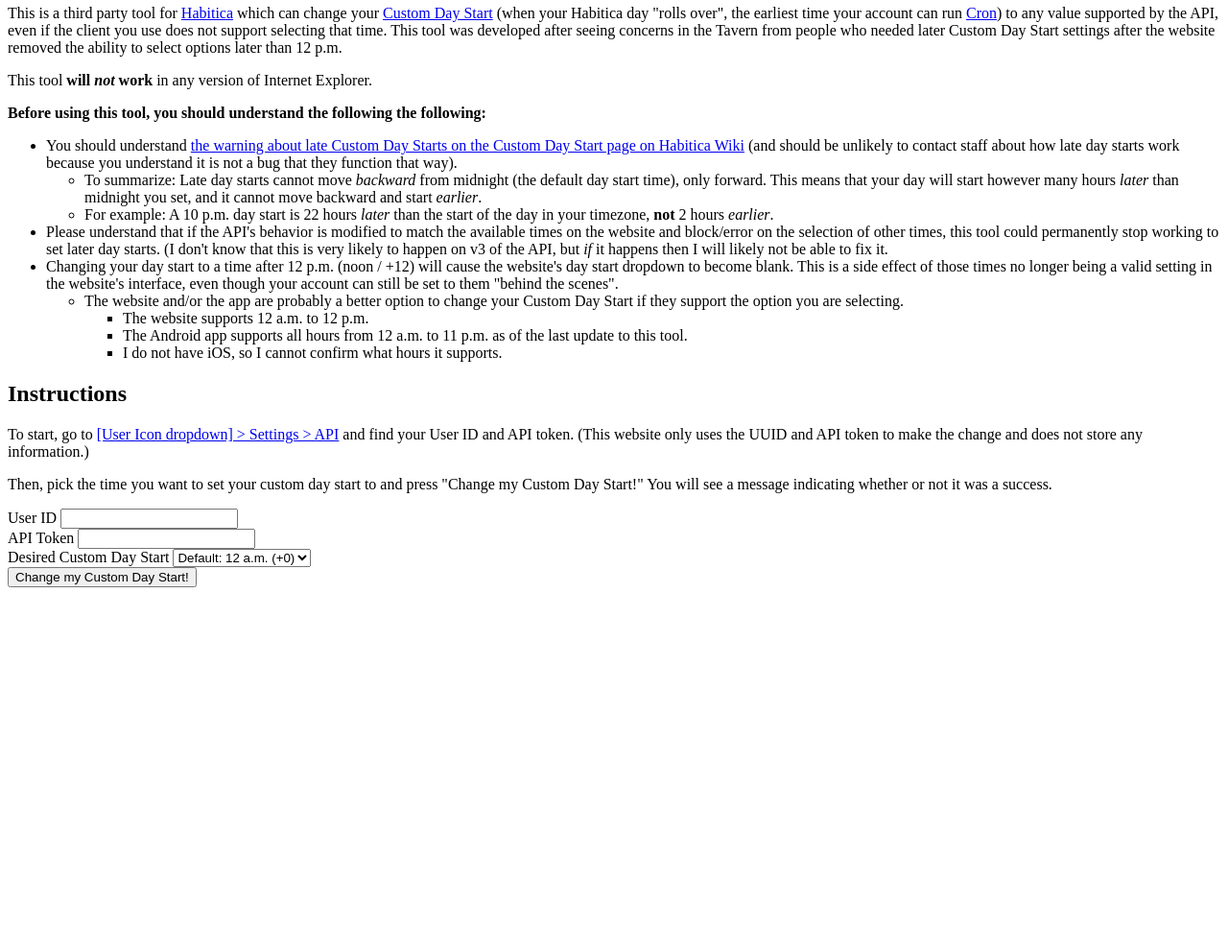
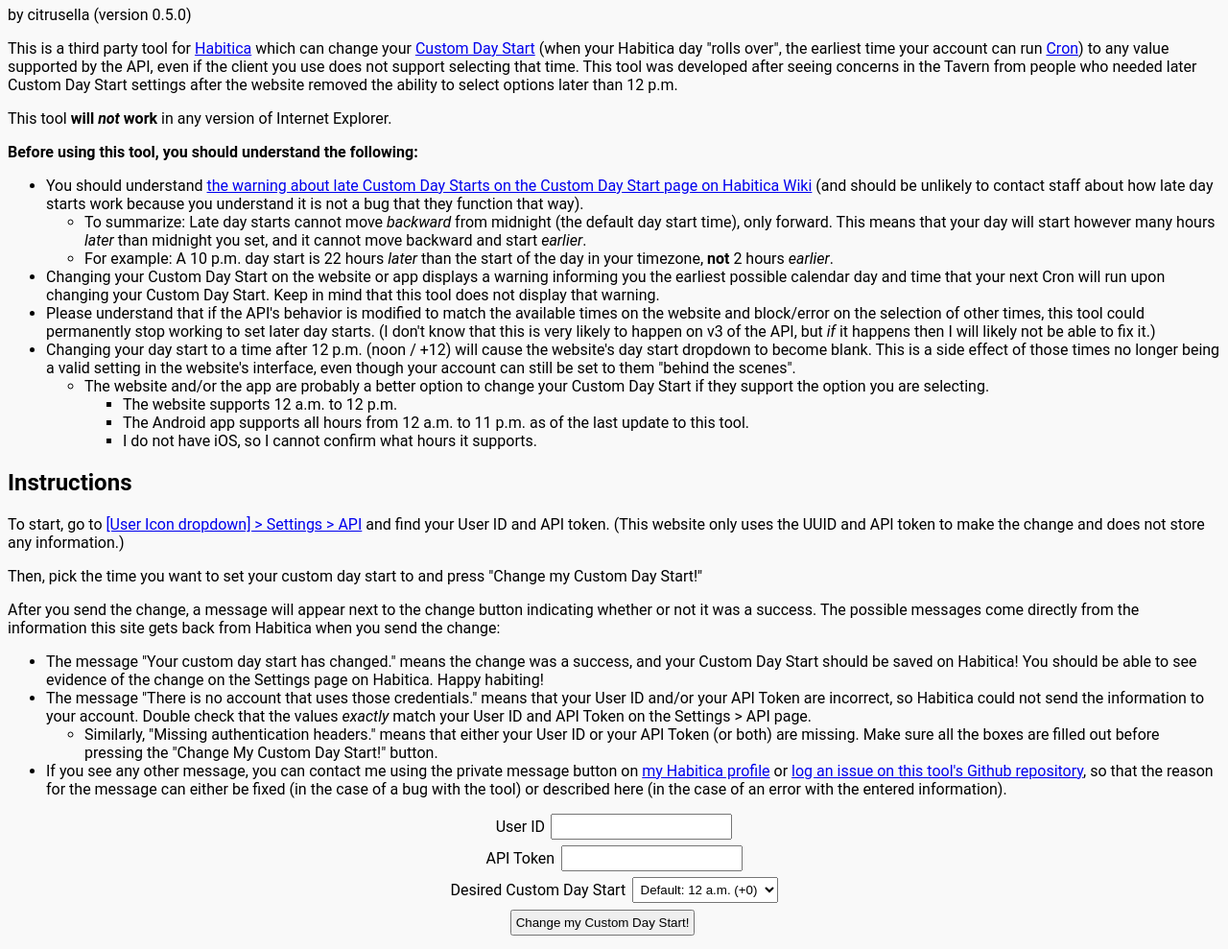
Before and after one commit to citrusella/Any-Day-Start-Setter, a plain HTML site: page index.html in a window 1280 px wide. Shown: the part 75-1064 px from the top of the page at 96% size. Before the commit the page ends 800 px from the top, so only its background shows below. Drawn offline with Linux system fonts and the light colour scheme.

Commit message:
CSS updates
Still needs positioning work but wanted to put what's working locally online to see if it survives

```diff
--- /dev/null
+++ b/index.css
@@ -0,0 +1,38 @@
+body {
+	background-color: #F9F9F9;
+	font-family: Roboto, sans-serif;
+}
+#message {
+	margin-left: 16px;
+	padding: 4px;
+
+}
+.failure {
+	border: 2px solid #F23035;
+	border-radius: 4px;
+}
+.success {
+	border: 2px solid #1CA372;
+	border-radius: 4px;
+}
+#submit, #cds, #apiToken, #uuid {
+	padding: 4px;
+}
+label {
+	padding-right: 0.4em;
+}
+form {
+	display: flex;
+	min-width: 440px;
+	flex-flow: column wrap;
+	align-items: center;
+}
+.field {
+	display: flex;
+	padding-bottom: 0.4em;
+	align-items: center;
+}
+.subitem {
+	flex-grow: 1;
+	align-content: space-between;
+}
--- a/index.html
+++ b/index.html
@@ -3,13 +3,15 @@
 <head>
 <meta charset="utf-8">
 <title>Any Day Start Setter for Habitica</title>
+<link href="index.css" rel="stylesheet" type="text/css">
 </head>
 <body>
 <h1>Any Day Start Setter for Habitica</h1>
+<div id="bylineAndVer">by citrusella (version 0.5.0)</div>
 <p>This is a third party tool for <a href="https://habitica.com" target="_blank">Habitica</a> which can change your <a href="https://habitica.fandom.com/wiki/Custom_Day_Start" target="_blank">Custom Day Start</a> (when your Habitica day "rolls over", the earliest time your account can run <a href="https://habitica.fandom.com/wiki/Cron" target="_blank">Cron</a>) to any value supported by the API, even if the client you use does not support selecting that time.
 This tool was developed after seeing concerns in the Tavern from people who needed later Custom Day Start settings after the website removed the ability to select options later than 12 p.m.</p>
 <p>This tool <strong>will <em>not</em> work</strong> in any version of Internet Explorer.</p>
-<p><strong>Before using this tool, you should understand the following the following:</strong></p>
+<p><strong>Before using this tool, you should understand the following:</strong></p>
 <ul>
 <li>You should understand <a href="https://habitica.fandom.com/wiki/Custom_Day_Start#Examples_and_a_Warning_about_Late_Custom_Day_Start_Times" target="_blank">the warning about late Custom Day Starts on the Custom Day Start page on Habitica Wiki</a> (and
 should be unlikely to contact staff about how late day starts work because you understand it is not a bug that they function that way).<ul>
@@ -18,9 +20,13 @@ should be unlikely to contact staff about how late day starts work because you u
 	start of the day in your timezone, <strong>not</strong> 2 hours <em>earlier</em>.</li>
 </ul>
 	</li>
+<li>Changing your Custom Day Start on the website or app displays a warning
+informing you the earliest possible calendar day and time that your next Cron
+will run upon changing your Custom Day Start. Keep in mind that this tool does
+not display that warning.</li>
 <li>Please understand that if the API's behavior is modified to match the available times on the website and block/error on the selection of other times,
 this tool could permanently stop working to set later day starts. (I don't know that this is very likely to happen on v3 of the API, but
-	<em>if</em> it happens then I will likely not be able to fix it.</li>
+	<em>if</em> it happens then I will likely not be able to fix it.)</li>
 <li>Changing your day start to a time after 12 p.m. (noon / +12) will cause the website's day start dropdown to become blank. This is a side effect of those times no longer being a valid setting in the website's interface, even though your account can still be set to them "behind the scenes".<ul>
 	<li>The website and/or the app are probably a better option to change your
 	Custom Day Start if they support the option you are selecting.<ul>
@@ -35,14 +41,35 @@ this tool could permanently stop working to set later day starts. (I don't know
 </ul>
 <h2>Instructions</h2>
 <p>To start, go to <a href="https://habitica.com/user/settings/api" target="_blank">[User Icon dropdown] &gt; Settings &gt; API</a> and find your User ID and API token. (This website only uses the UUID and API token to make the change and does not store any information.)</p>
-<p>Then, pick the time you want to set your custom day start to and press "Change my Custom Day Start!" You will see a message indicating whether or not it was a success.</p>
+<p>Then, pick the time you want to set your custom day start to and press "Change my Custom Day Start!"</p>
+<p>After you send the change, a message will appear next to the change button
+indicating whether or not it was a success. The possible messages come directly
+from the information this site gets back from Habitica when you send the change:</p>
+<ul>
+	<li>The message "Your custom day start has changed." means the change was a
+	success, and your Custom Day Start should be saved on Habitica! You should be
+	able to see evidence of the change on the Settings page on Habitica. Happy
+	habiting!</li>
+	<li>The message "There is no account that uses those credentials." means
+	that your User ID and/or your API Token are incorrect, so Habitica could not
+	send the information to your account. Double check that the values <em>
+	exactly</em> match your User ID and API Token on the Settings &gt; API page.<ul>
+		<li>Similarly, "Missing authentication headers." means that either your
+		User ID or your API Token (or both) are missing. Make sure all the
+		boxes are filled out before pressing the "Change My Custom Day Start!"
+		button.</li>
+	</ul>
+	</li>
+	<li>If you see any other message, you can contact me using the private message button on
+	<a href="https://habitica.com/profile/2d6ef231-50b4-4a22-90e7-45eb97147a2c" target="_blank">my Habitica profile</a> or
+	<a href="https://github.com/citrusella/Any-Day-Start-Setter/issues" target="_blank">log an issue on this tool's Github repository</a>, so that the reason for the
+	message can either be fixed (in the case of a bug with the tool) or
+	described here (in the case of an error with the entered information).</li>
+</ul>
 <form id="form" method="post">
-	<label for="uuid">User ID</label>
-	<input name="userId" id="uuid" type="text"><br />
-	<label for="apiToken">API Token</label>
-	<input name="secretToken" id="apiToken" type="password"><br />
-	<label for="cds">Desired Custom Day Start</label>
-	<select name="customDayStart" id="cds">
+	<div class="field"><label for="uuid" class="subitem">User ID</label><input name="userId" id="uuid" type="text" class="subitem"></div>
+	<div class="field"><label for="apiToken" class="subitem">API Token</label><input name="secretToken" id="apiToken" type="password" class="subitem"></div>
+	<div class="field"><label for="cds" class="subitem">Desired Custom Day Start</label><select name="customDayStart" id="cds" class="subitem">
 				<option value="0">Default: 12 a.m. (+0)</option>
 				<option value="1">1 a.m. (+1)</option>
 				<option value="2">2 a.m. (+2)</option>
@@ -55,7 +82,7 @@ this tool could permanently stop working to set later day starts. (I don't know
 				<option value="9">9 a.m. (+9)</option>
 				<option value="10">10 a.m. (+10)</option>
 				<option value="11">11 a.m. (+11)</option>
-				<option value="12">12 a.m. (+12)</option>
+				<option value="12">12 p.m. (+12)</option>
 				<option value="13">1 p.m. (+13)</option>
 				<option value="14">2 p.m. (+14)</option>
 				<option value="15">3 p.m. (+15)</option>
@@ -67,9 +94,9 @@ this tool could permanently stop working to set later day starts. (I don't know
 				<option value="21">9 p.m. (+21)</option>
 				<option value="22">10 p.m. (+22)</option>
 				<option value="23">11 p.m. (+23)</option>
-			</select><br />
-			<input name="Submit" type="submit" id="button" value="Change my Custom Day Start!" /></form>
-<p id="message"></p>
+		</select></div>
+		<div class="field"><input name="Submit" type="submit" id="submit" value="Change my Custom Day Start!" class="subitem" /><span id="message" class="subitem"></span></div>
+</form>
 <script>
 var form=document.getElementById('form')
 
@@ -101,11 +128,16 @@ form.addEventListener('submit', function(e){
   			if (data.success == false) {
   				if (data.error == 'BadRequest') {
 	  				message.innerHTML = data.errors.message
+	  				message.className = failure
 	  			} else {
 	  				message.innerHTML = data.message
+	  				message.className = 'failure'
+
 	  			}
   			} else if (data.success == true) {
   				message.innerHTML = data.data.message
+  				message.className = 'success'
+
   			}
 	}).catch(error => console.error('Error:', error));
 });
```
